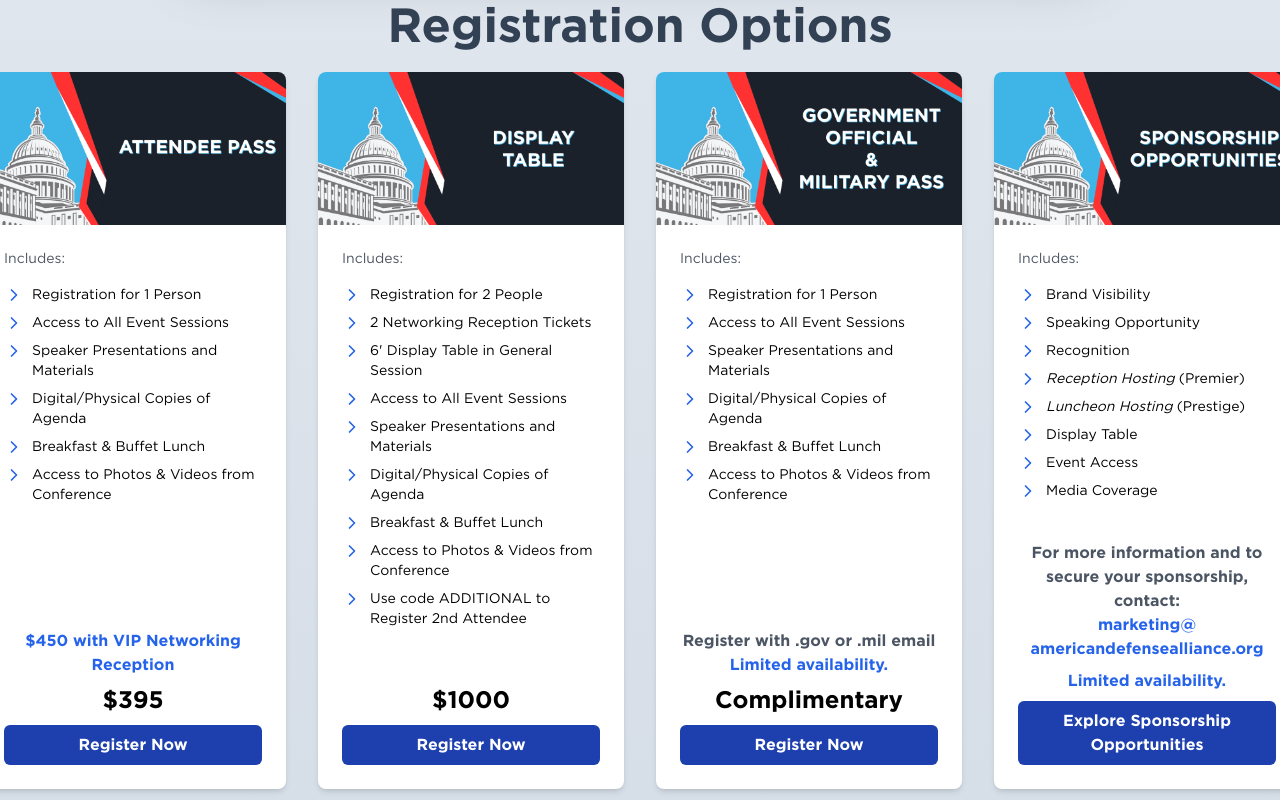
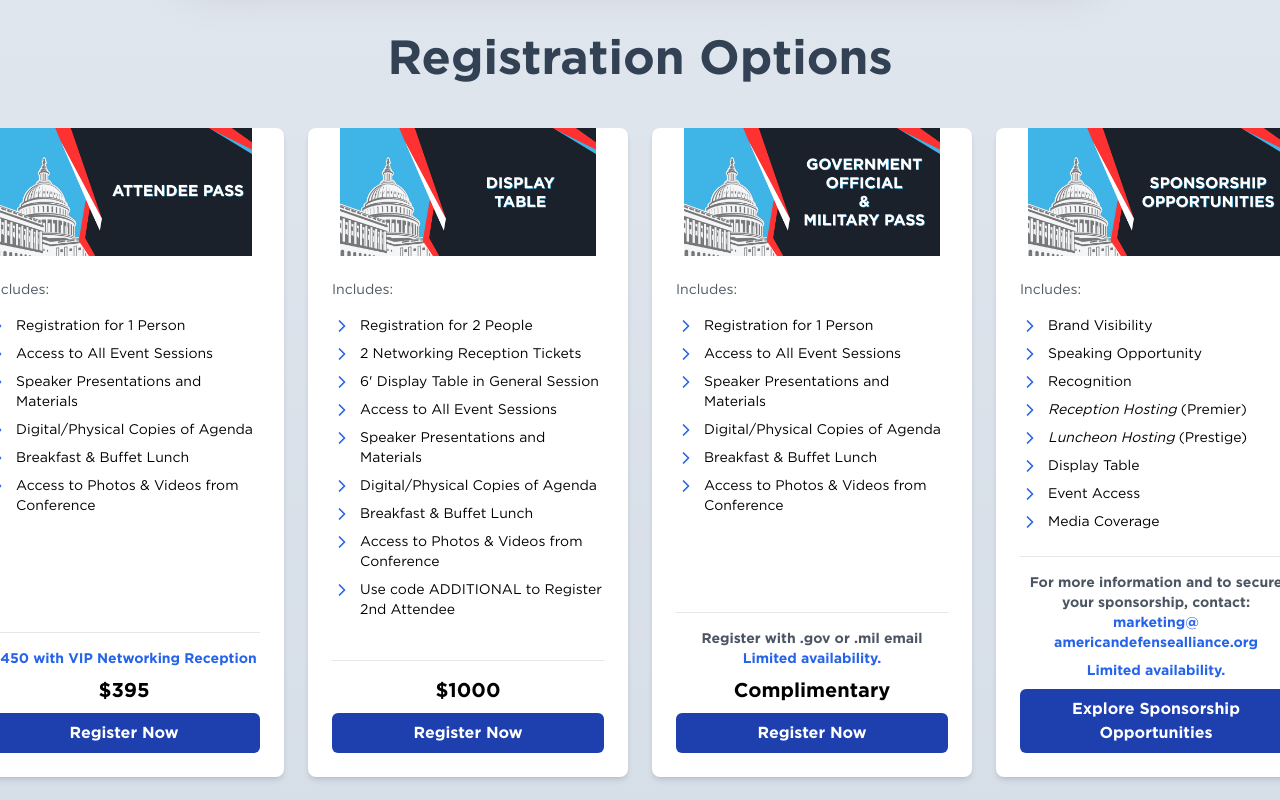
Before and after one commit to masonym/ada-website, a Next.js app: page /events/2025-defense-industry-forecast in a window 1280 px wide. Shown: the part 2140-2940 px from the top of the page. Built offline with nearby package versions, Linux system fonts and the light colour scheme.

Commit message:
Updated registration cards

```diff
--- a/src/app/components/RegistrationCard.tsx
+++ b/src/app/components/RegistrationCard.tsx
@@ -43,23 +43,22 @@ const RegistrationCard = ({ item }: RegistrationProp) => {
     }) : null;
 
     return (
-        <div className=" mx-auto overflow-hidden rounded-lg bg-white shadow-md flex flex-col">
-            {/* Image container with aspect ratio box */}
-            <div className="relative w-full pt-[50%]"> {/* 2:1 aspect ratio */}
-                <div className="absolute inset-0">
+        <div className="flex flex-col bg-white rounded-lg shadow-md overflow-hidden max-w-sm mx-auto h-full">
+            {/* Image container with responsive dimensions */}
+            <div className="relative w-full h-32">
                 <Image
                     src={item.headerImage}
                     alt={item.title}
                     fill
-                        className="object-cover"
-                        sizes="(max-width: 768px) 100vw, (max-width: 1200px) 50vw, 33vw"
+                    className="object-contain"
                     priority
                 />
             </div>
-            </div>
 
-            <div className="p-6 flex-grow flex flex-col justify-between">
-                <div>
+            {/* Content container */}
+            <div className="flex flex-col flex-grow p-6">
+                {/* Scrollable content area */}
+                <div className="flex-grow overflow-y-auto">
                     <p className="text-sm text-gray-600 mb-4">{item.subtitle}</p>
                     <ul className="space-y-2 mb-6">
                         {item.perks.map((perk, index) => (
@@ -70,27 +69,28 @@ const RegistrationCard = ({ item }: RegistrationProp) => {
                         ))}
                     </ul>
                 </div>
-                <div className="mt-4">
+
+                {/* Footer section */}
+                <div className="mt-auto pt-4 border-t border-gray-200">
                     {isPaid && isEarlyBird && (
-                        <p className="text-md font-semibold text-center text-green-600 mb-2">
-                            Early-bird price!
-                            {/* Increases to {item.regularPrice} after {deadlineDate} */}
+                        <p className="text-sm font-semibold text-center text-green-600 mb-2">
+                            Early-bird price available!
                         </p>
                     )}
                     {item.receptionPrice && (
-                        <p className="text-md font-semibold text-center break-words text-blue-600 mb-2">
+                        <p className="text-sm font-semibold text-center break-words text-blue-600 mb-2">
                             {item.receptionPrice} with<wbr /> VIP Networking Reception
                         </p>
                     )}
                     {isFree && (
                         <div className="text-center">
-                            <p className="text-md font-semibold text-gray-600">Register with .gov or .mil email</p>
+                            <p className="text-sm font-semibold text-gray-600">Register with .gov or .mil email</p>
                         </div>
                     )}
                     {isSponsor && (
                         <div className="text-center">
-                            <p className="text-md font-semibold text-gray-600">For more information and to secure your sponsorship, contact:</p>
-                            <p className="text-md font-semibold text-blue-600 hover:underline break-words mb-2">
+                            <p className="text-sm font-semibold text-gray-600">For more information and to secure your sponsorship, contact:</p>
+                            <p className="text-sm font-semibold text-blue-600 hover:underline break-words mb-2">
                                 <a href="mailto:marketing@americandefensealliance.org">
                                     marketing@<wbr />americandefensealliance.org
                                 </a>
@@ -98,12 +98,12 @@ const RegistrationCard = ({ item }: RegistrationProp) => {
                         </div>
                     )}
                     {item.availabilityInfo && (
-                        <p className="text-md font-semibold text-center text-blue-600 mb-2">
+                        <p className="text-sm font-semibold text-center text-blue-600 mb-2">
                             {item.availabilityInfo}
                         </p>
                     )}
-                    <p className="text-2xl font-bold text-center mb-2">{currentPrice}</p>
-                    <Link href={item.buttonLink} target="_blank">
+                    <p className="text-xl font-bold text-center mb-2">{currentPrice}</p>
+                    <Link href={item.buttonLink} target="_blank" className="block w-full">
                         <button className="w-full py-2 px-4 bg-blue-800 text-white font-semibold rounded-md hover:bg-navy-200 transition duration-300">
                             {item.buttonText}
                         </button>
--- a/src/app/components/RegistrationOptions.tsx
+++ b/src/app/components/RegistrationOptions.tsx
@@ -4,7 +4,6 @@ import { EventProps } from './Speakers';
 import { notFound } from 'next/navigation';
 import RegistrationCard from './RegistrationCard';
 import Link from 'next/link';
-import Button from './Button';
 import { Award, ChevronRight, Mail } from 'lucide-react';
 import SponsorProspectus from './SponsorProspectus';
 
@@ -25,83 +24,74 @@ const RegistrationOptions = ({ event }: RegistrationProps) => {
         notFound();
     }
 
-    const earlyBirdDeadline = currentEvent.registrations.find(reg => reg.earlyBirdDeadline)?.earlyBirdDeadline || null; const isEarlyBird = earlyBirdDeadline && new Date() < new Date(earlyBirdDeadline);
-    const deadlineDate = earlyBirdDeadline ? new Date(earlyBirdDeadline).toLocaleDateString('en-US', {
-        year: 'numeric',
-        month: 'long',
-        day: 'numeric',
-        timeZone: 'EST'
-    }) : null;
+    const earlyBirdDeadline = currentEvent.registrations.find(reg => reg.earlyBirdDeadline)?.earlyBirdDeadline || null;
+    const isEarlyBird = earlyBirdDeadline && new Date() < new Date(earlyBirdDeadline);
 
-    const getGridClass = (itemCount: number) => {
+    const getContainerStyles = (itemCount: number) => {
+        // Card width is 320px (w-80) and gap is 24px (gap-6)
+        const cardWidth = 320;
+        const gapWidth = 24;
+
         switch (itemCount) {
-            case 1: return 'grid-cols-1';
-            case 2: return 'sm:grid-cols-2';
-            case 3: return 'sm:grid-cols-1 lg:grid-cols-3';
-            default: return 'sm:grid-cols-2 lg:grid-cols-2 xl:grid-cols-4';
+            case 1:
+                return {
+                    width: `${cardWidth}px`,
+                    gridTemplateColumns: '1fr'
+                };
+            case 2:
+                return {
+                    width: `${(cardWidth * 2) + gapWidth}px`,
+                    gridTemplateColumns: 'repeat(2, 1fr)'
+                };
+            case 3:
+                return {
+                    width: `${(cardWidth * 3) + (gapWidth * 2)}px`,
+                    gridTemplateColumns: 'repeat(3, 1fr)'
+                };
+            case 4:
+                return {
+                    width: `${(cardWidth * 4) + (gapWidth * 3)}px`,
+                    gridTemplateColumns: 'repeat(4, 1fr)'
+                };
+            default:
+                return {
+                    width: `${(cardWidth * 4) + (gapWidth * 3)}px`,
+                    gridTemplateColumns: 'repeat(4, 1fr)'
+                };
         }
     };
 
+    const containerStyles = getContainerStyles(currentEvent.registrations.length);
+
     return (
-        <div className="max-w-[90rem] mx-auto pt-0 pb-8 px-4 flex flex-col items-center">
-            <div className="flex flex-col items-center w-full">
-                <h1 className="text-[48px] text-center font-gotham font-bold mb-2 text-slate-700">
+        <div className="w-full py-8 px-4">
+            <div className="flex flex-col items-center">
+                <h1 className="text-[48px] text-center font-gotham font-bold mb-8 text-slate-700">
                     Registration Options
                 </h1>
-                {/* {isEarlyBird && (
-                    <div className="bg-green-100 border border-green-400 text-green-700 px-4 py-3 rounded relative mb-6 text-xl mx-4 text-center" role="alert">
-                        <strong className="font-bold">Early-bird pricing available!</strong>
-                        <span className="block sm:inline"> Register before {deadlineDate}.</span>
+
+                {/* Registration Cards Grid */}
+                <div className="flex justify-center w-full">
+                    <div
+                        className="grid gap-6"
+                        style={containerStyles}
+                    >
+                        {currentEvent.registrations.map((item, index) => (
+                            <div key={index} className="w-80">
+                                <RegistrationCard item={item} />
+                            </div>
+                        ))}
                     </div>
-                )}
-                */}
-                {/* {complimentaryRegistrations.length > 0 && (
-                    <div className="w-full max-w-2xl mb-12">
-                        <h2 className="text-3xl font-bold text-center mb-6">Complimentary Registrations</h2>
-                        <p className="text-center text-gray-600 mb-4">
-                            The following registration options are complimentary but have limited availability.
-                            Please check eligibility and availability before registering.
-                        </p>
-                        <div className="flex flex-col gap-8 md:flex-row">
-                            {complimentaryRegistrations.map((item, index) => (
-                                <RegistrationCard key={index} item={item} />
-                            ))}
-                        </div>
-                    </div>
-                )} */}
-
-                <div className={`grid ${getGridClass(currentEvent.registrations.length)} gap-8 justify-center max-w-[85vw] xl:min-w-[1320px] md:min-w-[738px] lg:min-w-[1024px] sm:min-w-[640px] min-w-[320px]`}>
-                    {currentEvent.registrations.map((item, index) => (
-                        <RegistrationCard key={index} item={item} />
-                    ))}
                 </div>
 
-                {/* {currentEvent.addOns && currentEvent.addOns.length > 0 && (
-                    <div className="w-full max-w-2xl mt-12">
-                        <h2 className="text-3xl font-bold text-center mb-6">Add-Ons</h2>
-                        <div className="bg-white shadow-md rounded-lg overflow-hidden">
-                            {currentEvent.addOns.map((addOn: AddOn, index: number) => (
-                                <div key={index} className="p-6 border-b border-gray-200 last:border-b-0">
-                                    <div className="flex justify-between items-center mb-2">
-                                        <h3 className="text-xl font-semibold">{addOn.title}</h3>
-                                        <span className="text-lg font-bold">{addOn.price}</span>
-                                    </div>
-                                    <p className="text-gray-600">{addOn.description}</p>
-                                </div>
-                            ))}
-                        </div>
-                    </div>
-                )} */}
-
+                {/* Add-Ons Section */}
                 {currentEvent.addOns && currentEvent.addOns.length > 0 && (
-                    <div className="w-full max-w-4xl mt-4 text-center">
-                        {/* <h2 className="text-3xl font-bold text-center mb-6">Add-Ons</h2> */}
+                    <div className="w-full max-w-4xl mt-8 text-center">
                         <div className="bg-white shadow-md rounded-lg overflow-hidden">
                             {currentEvent.addOns.map((addOn: AddOn, index: number) => (
                                 <div key={index} className="p-6 border-b border-gray-200 last:border-b-0">
                                     <div className="flex flex-col justify-between text-center items-center gap-2">
-                                        <h3 className="text-xl  font-semibold">{addOn.title}</h3>
-                                        {/* <span className="text-lg font-bold">{addOn.price}</span> */}
+                                        <h3 className="text-xl font-semibold">{addOn.title}</h3>
                                         <p className="text-gray-600">{addOn.description}</p>
                                     </div>
                                 </div>
@@ -110,11 +100,9 @@ const RegistrationOptions = ({ event }: RegistrationProps) => {
                     </div>
                 )}
 
-
-                <div className="pt-0 items-center flex flex-col">
-
-
-                    <div className="flex flex-wrap items-center justify-center mt-8 mb-4 gap-3">
+                {/* Sponsorship Section */}
+                <div className="pt-12 items-center flex flex-col">
+                    <div className="flex flex-wrap items-center justify-center mb-4 gap-3">
                         <Award className="w-8 h-8 text-gold-500 shrink-0" />
                         <h3 className="text-4xl font-bold text-navy-800 text-center">
                             Become a Sponsor
--- a/src/constants/registrations.ts
+++ b/src/constants/registrations.ts
@@ -227,6 +227,18 @@ export const REGISTRATION_TYPES = [
                 earlyBirdDeadline: "2024-10-18T08:00:00Z",
                 type: "paid",
             },
+            {
+                title: "Bourbon Tasting",
+                headerImage: "/registration-cards/DTIOS/bourbon-tasting-pass.png",
+                perks: [
+                    "Mix and mingle with our guest star astronauts at Zarrella’s Italian & Wood Fired Pizza in Cape Canaveral, FL while sampling select and smooth bourbons."
+                ],
+                subtitle: "Includes:",
+                buttonText: "Register Now",
+                buttonLink: "https://shop.michman.org/",
+                price: "$100",
+                type: "paid",
+            },
         ],
     }
 ];
```
Also changed, not shown: public/registration-cards/DTIOS/bourbon-tasting-pass.png (added). Lines whose indentation alone changed are shown as unchanged.
